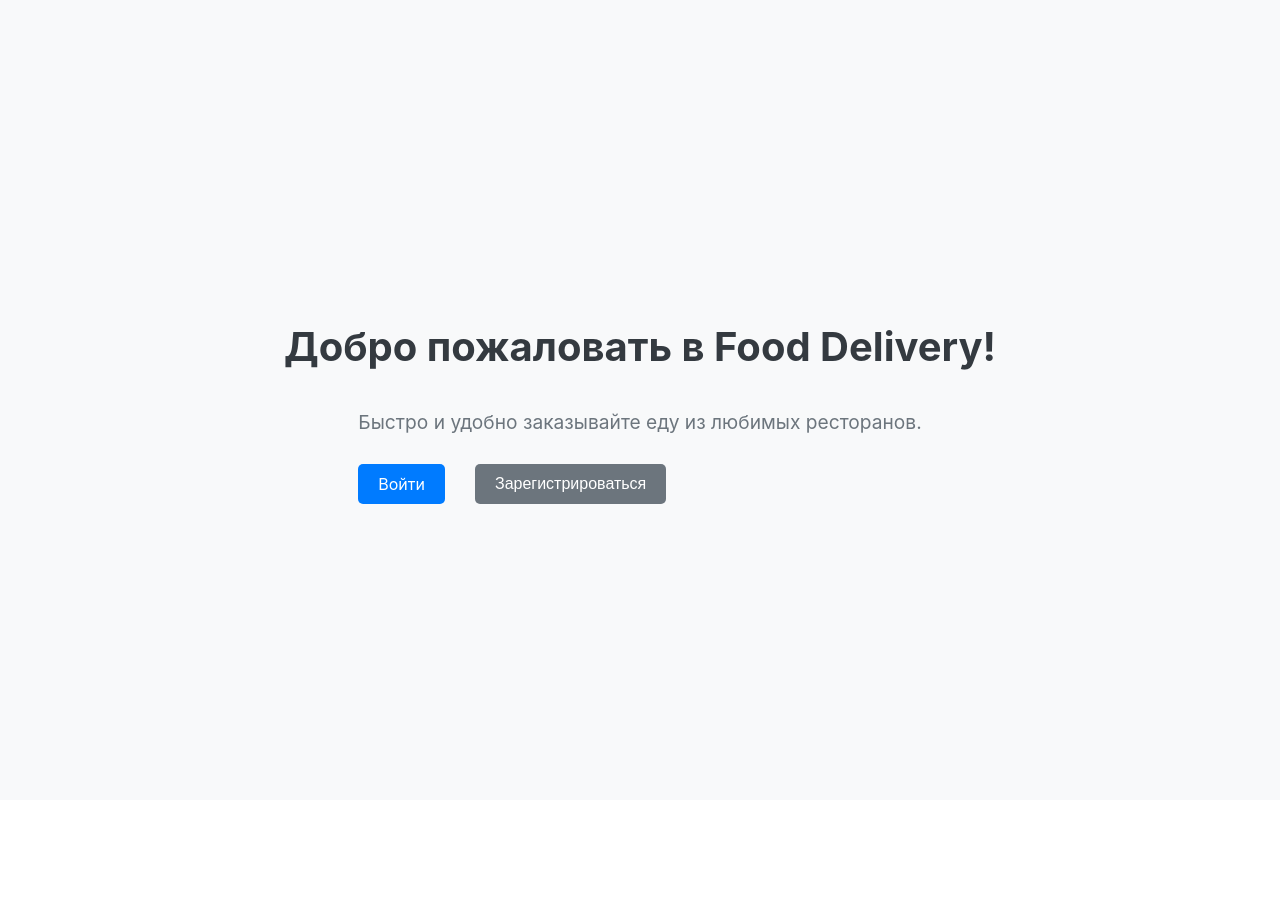
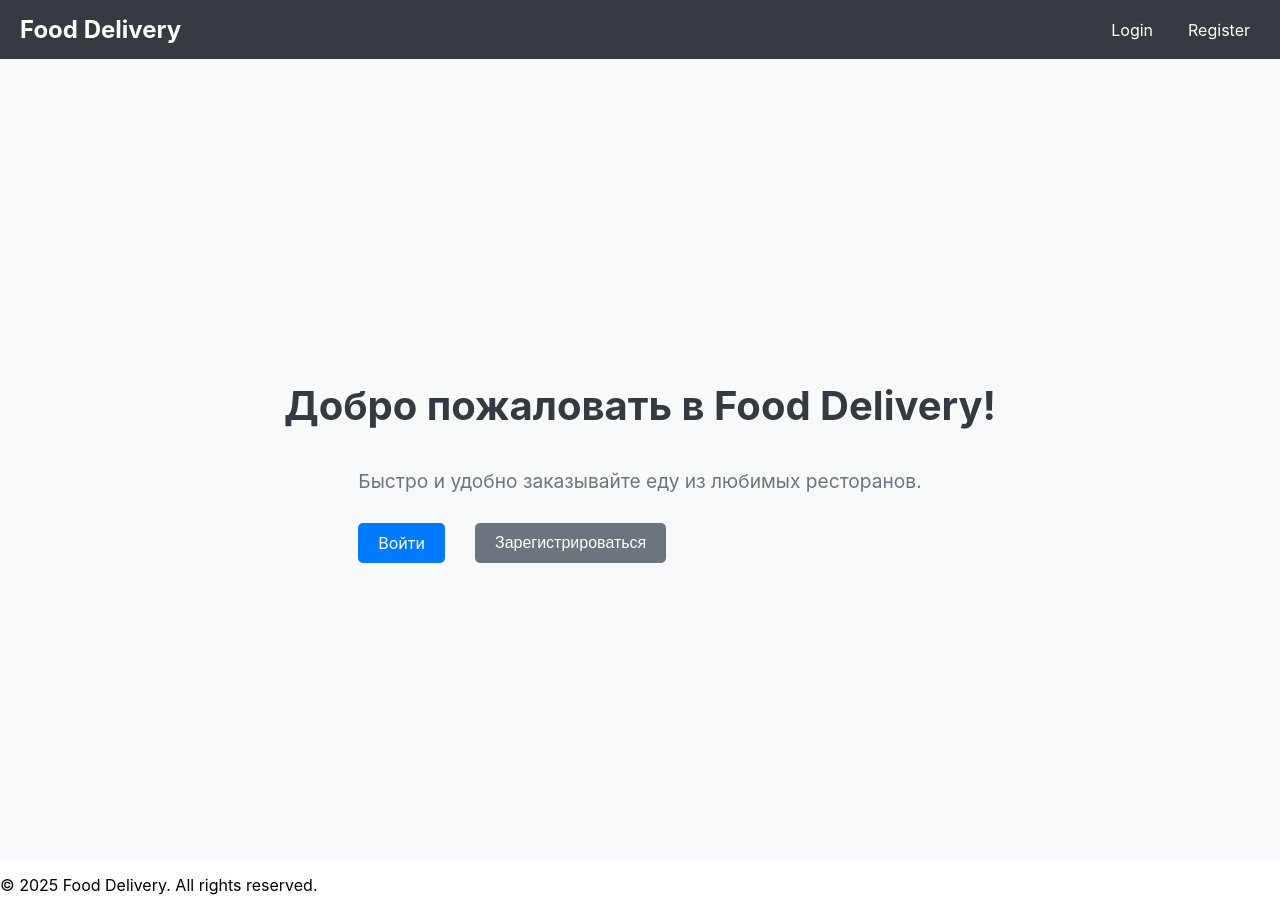
Before and after one commit to dradgo/react-study-delivery-app, a React (Create React App) app: page / in a window 1280 px wide. Before the commit the page ends 800 px from the top, so only its background shows below. Built offline with nearby package versions, Linux system fonts and the light colour scheme.

Commit message:
header and footer added

```diff
--- a/src/App.tsx
+++ b/src/App.tsx
@@ -6,19 +6,27 @@ import WelcomePage from "./pages/welcome-page";
 import LoginPage from "./pages/login-page";
 import ClientOrders from "./pages/client/client-orders";
 import CourierOrders from "./pages/courier/courier-orders";
+import Footer from "./components/footer";
+import Header from "./components/header";
 
 function App() {
   return (
       <Router>
-        <Routes>
-          {/* Customer Pages */}
-          <Route path="/" element={<WelcomePage />} />
-          <Route path="/login" element={<LoginPage />} />
-          <Route path="/home/client" element={<ClientOrders />} />
-          <Route path="/home/courier" element={<CourierOrders />} />
-        </Routes>
+          <div className="app-container">
+              <Header/>
+              <main>
+                  <Routes>
+                      {/* Customer Pages */}
+                      <Route path="/" element={<WelcomePage/>}/>
+                      <Route path="/login" element={<LoginPage/>}/>
+                      <Route path="/home/client" element={<ClientOrders/>}/>
+                      <Route path="/home/courier" element={<CourierOrders/>}/>
+                  </Routes>
+              </main>
+              <Footer />
+          </div>
       </Router>
-  );
+);
 }
 
 export default App;
--- /dev/null
+++ b/src/components/footer.scss
@@ -0,0 +1,16 @@
+/* Footer Styles */
+
+.footer {
+  background: #343a40;
+  color: white;
+  text-align: center;
+  padding: 15px 0;
+  position: fixed;
+  width: 100%;
+  bottom: 0;
+  left: 0;
+}
+
+.footer-content {
+  font-size: 0.9rem;
+}
--- /dev/null
+++ b/src/components/footer.tsx
@@ -0,0 +1,13 @@
+import React from 'react';
+
+const Footer: React.FC = () => {
+    return (
+        <footer className="footer">
+            <div className="footer-content">
+                <p>&copy; {new Date().getFullYear()} Food Delivery. All rights reserved.</p>
+            </div>
+        </footer>
+    );
+};
+
+export default Footer;
--- /dev/null
+++ b/src/components/header.scss
@@ -0,0 +1,59 @@
+/* Header Styles */
+
+.header {
+  display: flex;
+  justify-content: space-between;
+  align-items: center;
+  background: #343a40;
+  color: white;
+  padding: 15px 20px;
+  box-shadow: 0px 4px 6px rgba(0, 0, 0, 0.1);
+}
+
+.logo {
+  font-size: 1.5rem;
+  font-weight: bold;
+  a {
+    color: white;
+    text-decoration: none;
+    &:hover {
+      color: #f8f9fa;
+    }
+  }
+}
+
+.nav {
+  ul {
+    list-style: none;
+    display: flex;
+    gap: 15px;
+    margin: 0;
+    padding: 0;
+  }
+  li {
+    display: inline;
+  }
+  a {
+    color: white;
+    text-decoration: none;
+    font-size: 1rem;
+    padding: 10px;
+    &:hover {
+      background: #495057;
+      border-radius: 5px;
+    }
+  }
+}
+
+.logout-button {
+  background: #dc3545;
+  color: white;
+  border: none;
+  padding: 10px 15px;
+  font-size: 1rem;
+  cursor: pointer;
+  border-radius: 5px;
+  &:hover {
+    background: #c82333;
+  }
+}
--- /dev/null
+++ b/src/components/header.tsx
@@ -0,0 +1,79 @@
+import React, { useEffect, useState } from 'react';
+import {Link, useNavigate} from 'react-router-dom';
+import './header.scss';
+
+const Header: React.FC = () => {
+    const [userType, setUserType] = useState('none');
+    const navigate = useNavigate();
+
+    useEffect(() => {
+        const storedUserType = localStorage.getItem('userType');
+        if (storedUserType) {
+            setUserType(storedUserType);
+        }
+    }, []);
+    const handleLogout = () => {
+        localStorage.removeItem('userType');
+        setUserType('');
+        navigate('/login');
+    };
+    return (
+        <header className="header">
+            <div className="logo">
+                <Link to="/">Food Delivery</Link>
+            </div>
+            <nav className="nav">
+                <ul>
+                    {userType === 'client' && (
+                        <>
+                            <li><Link to="/home">Home</Link></li>
+                            <li><Link to="/cart">Cart</Link></li>
+                            <li><Link to="/profile">Profile</Link></li>
+                            <li>
+                                <button onClick={handleLogout} className="logout-button">Logout</button>
+                            </li>
+                        </>
+                    )}
+                    {userType === 'courier' && (
+                        <>
+                            <li><Link to="/courier/orders">Orders</Link></li>
+                            <li><Link to="/profile">Profile</Link></li>
+                            <li>
+                                <button onClick={handleLogout} className="logout-button">Logout</button>
+                            </li>
+                        </>
+                    )}
+                    {userType === 'restaurant' && (
+                        <>
+                            <li><Link to="/restaurant/dashboard">Dashboard</Link></li>
+                            <li><Link to="/restaurant/orders">Orders</Link></li>
+                            <li><Link to="/profile">Profile</Link></li>
+                            <li>
+                                <button onClick={handleLogout} className="logout-button">Logout</button>
+                            </li>
+                        </>
+                    )}
+                    {userType === 'admin' && (
+                        <>
+                            <li><Link to="/admin/dashboard">Dashboard</Link></li>
+                            <li><Link to="/admin/users">Users</Link></li>
+                            <li><Link to="/admin/restaurants">Restaurants</Link></li>
+                            <li><Link to="/admin/delivery">Delivery</Link></li>
+                            <li>
+                                <button onClick={handleLogout} className="logout-button">Logout</button>
+                            </li>
+                        </>
+                    )}
+                    {userType === 'none' && (
+                        <>
+                            <li><Link to="/login">Login</Link></li>
+                            <li><Link to="/register">Register</Link></li>
+                        </>
+                    )}
+                </ul>
+            </nav>
+        </header>
+    );
+};
+
+export default Header;
--- a/src/pages/login-page.tsx
+++ b/src/pages/login-page.tsx
@@ -11,6 +11,7 @@ const LoginPage: React.FC = () => {
     const handleLogin = (e: React.FormEvent) => {
         e.preventDefault();
         console.log(`Logging in as ${userType} with email: ${email}`);
+        localStorage.setItem('userType', userType);
         navigate(`/home/${userType}`);
     };
 
```
